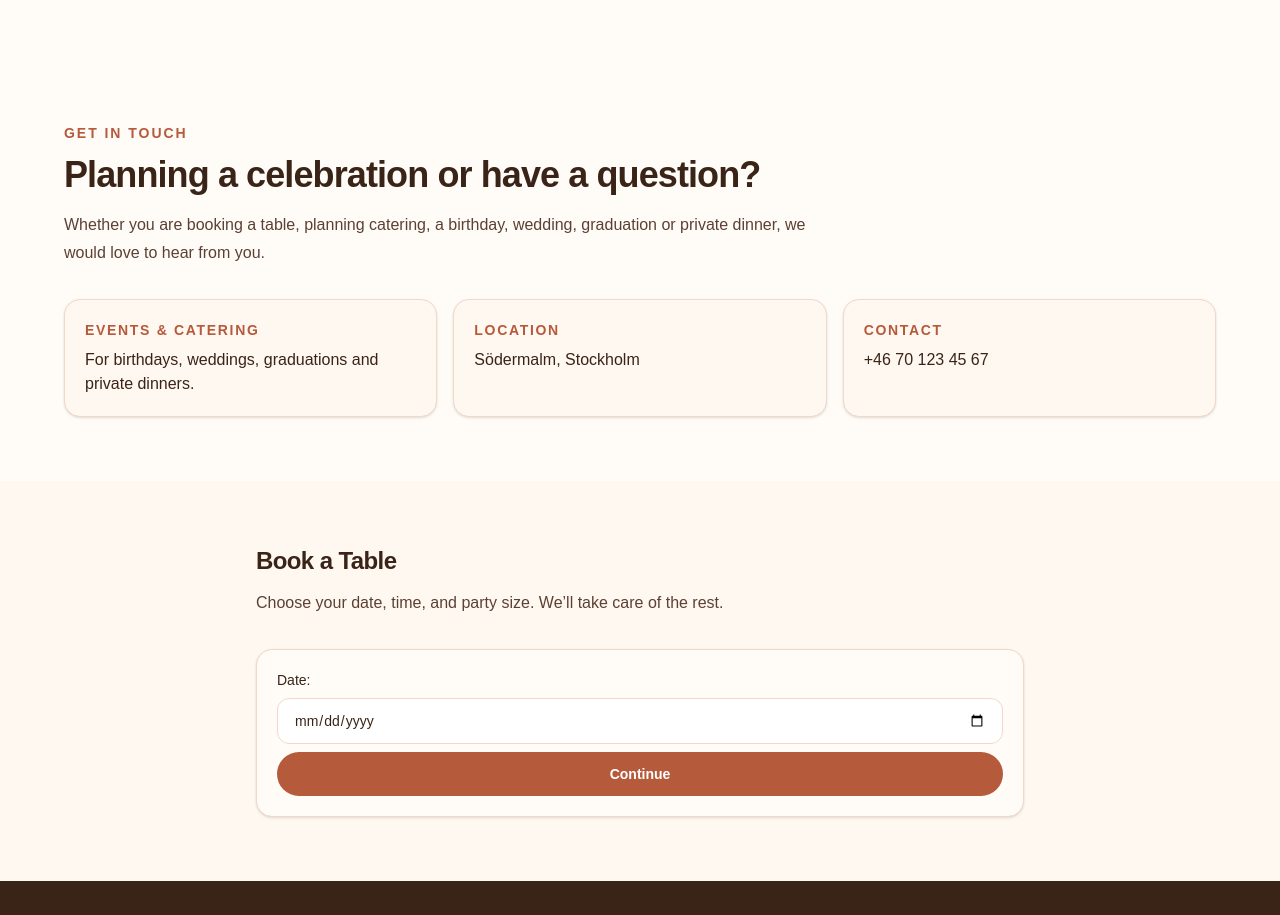
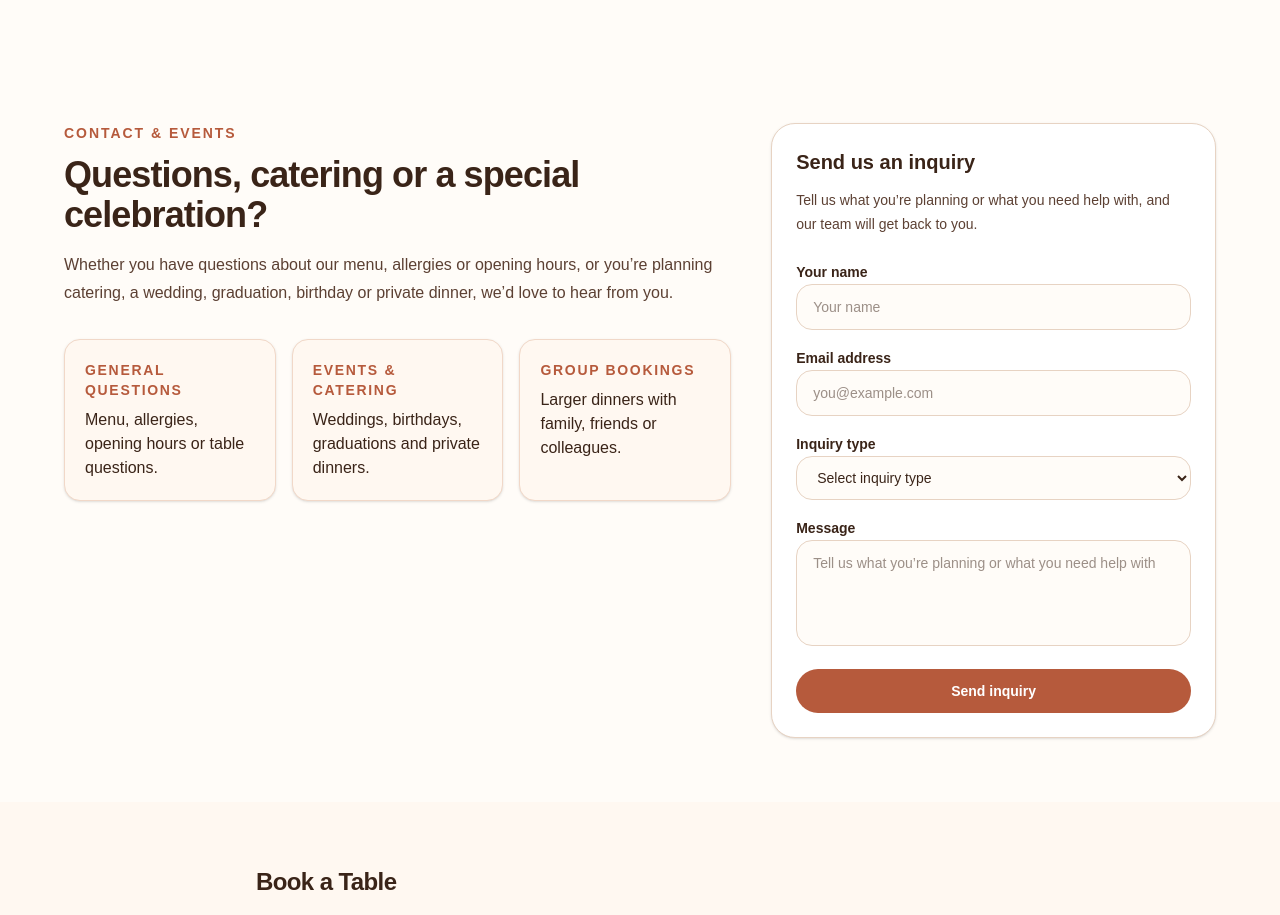
Before and after one commit to Brianosumba/restaurant-booking-app, a Next.js app: page / in a window 1280 px wide. Shown: the part 2180-3095 px from the top of the page. Built offline with nearby package versions, Linux system fonts and the light colour scheme.

Commit message:
feat: build contact section inquiry form layout

```diff
--- a/src/app/components/ContactSection.tsx
+++ b/src/app/components/ContactSection.tsx
@@ -2,44 +2,134 @@ export default function ContactSection() {
   return (
     <section id="contact" className="bg-[#FFFCF8] px-4 py-16">
       <div className="mx-auto max-w-6xl">
+        <div className="grid gap-10 lg:grid-cols-[1.2fr_0.8fr] lg:items-start">
+          <div className="max-w-3xl">
             <p className="text-sm font-semibold tracking-[0.14em] uppercase text-[#B65A3C]">
-          Get in Touch
+              Contact & Events
             </p>
             <h2 className="mt-3 text-3xl sm:text-4xl font-bold tracking-tight text-[#3A2418]">
-          Planning a celebration or have a question?
+              Questions, catering or a special celebration?
             </h2>
-        <p className="mt-4 max-w-3xl text-base leading-7 text-[#5C4033]">
-          Whether you are booking a table, planning catering, a birthday,
-          wedding, graduation or private dinner, we would love to hear from you.
+            <p className="mt-4 text-base leading-7 text-[#5C4033]">
+              Whether you have questions about our menu, allergies or opening
+              hours, or you’re planning catering, a wedding, graduation,
+              birthday or private dinner, we’d love to hear from you.
             </p>
-
             <ul className="mt-8 grid gap-4 sm:grid-cols-3">
               <li className="rounded-2xl border border-[#F1D8C8] bg-[#FFF8F1] p-5 text-[#3A2418] flex flex-col gap-2 shadow-sm">
                 <h3 className="text-sm font-semibold uppercase tracking-[0.12em] text-[#B65A3C]">
-              Events & Catering
+                  General questions
                 </h3>
                 <p className="text-base font-medium text-[#3A2418]">
-              For birthdays, weddings, graduations and private dinners.
+                  Menu, allergies, opening hours or table questions.
                 </p>
               </li>
               <li className="rounded-2xl border border-[#F1D8C8] bg-[#FFF8F1] p-5 text-[#3A2418] flex flex-col gap-2 shadow-sm">
                 <h3 className="text-sm font-semibold uppercase tracking-[0.12em] text-[#B65A3C]">
-              Location
+                  Events & catering
                 </h3>
                 <p className="text-base font-medium text-[#3A2418]">
-              Södermalm, Stockholm
+                  Weddings, birthdays, graduations and private dinners.
                 </p>
               </li>
               <li className="rounded-2xl border border-[#F1D8C8] bg-[#FFF8F1] p-5 text-[#3A2418] flex flex-col gap-2 shadow-sm">
                 <h3 className="text-sm font-semibold uppercase tracking-[0.12em] text-[#B65A3C]">
-              Contact
+                  Group bookings
                 </h3>
                 <p className="text-base font-medium text-[#3A2418]">
-              +46 70 123 45 67
+                  Larger dinners with family, friends or colleagues.
                 </p>
               </li>
             </ul>
           </div>
+
+          <div className="rounded-3xl border border-[#E7D3C3] bg-white p-6 shadow-sm">
+            <h3 className="text-xl font-bold text-[#3A2418]">
+              Send us an inquiry
+            </h3>
+            <p className="mt-3 text-sm leading-6 text-[#5C4033]">
+              Tell us what you’re planning or what you need help with, and our
+              team will get back to you.
+            </p>
+            <form className="mt-6 space-y-4">
+              <div className="space-y-2">
+                <label
+                  htmlFor="name"
+                  className="text-sm font-semibold text-[#3A2418]"
+                >
+                  Your name
+                </label>
+                <input
+                  className="w-full rounded-2xl border border-[#E7D3C3] bg-[#FFFCF8] px-4 py-3 text-sm text-[#3A2418] outline-none transition focus:border-[#B65A3C] focus:ring-2 focus:ring-[#B65A3C]/20"
+                  type="text"
+                  id="name"
+                  name="name"
+                  placeholder="Your name"
+                  required
+                />
+              </div>
+              <div className="space-y-2">
+                <label
+                  htmlFor="email"
+                  className="text-sm font-semibold text-[#3A2418]"
+                >
+                  Email address
+                </label>
+                <input
+                  className="w-full rounded-2xl border border-[#E7D3C3] bg-[#FFFCF8] px-4 py-3 text-sm text-[#3A2418] outline-none transition focus:border-[#B65A3C] focus:ring-2 focus:ring-[#B65A3C]/20"
+                  type="email"
+                  id="email"
+                  name="email"
+                  placeholder="you@example.com"
+                  required
+                />
+              </div>
+              <div className="space-y-2">
+                <label
+                  htmlFor="inquiryType"
+                  className="text-sm font-semibold text-[#3A2418]"
+                >
+                  Inquiry type
+                </label>
+                <select
+                  id="inquiryType"
+                  name="inquiryType"
+                  required
+                  className="w-full rounded-2xl border border-[#E7D3C3] bg-[#FFFCF8] px-4 py-3 text-sm text-[#3A2418] outline-none transition focus:border-[#B65A3C] focus:ring-2 focus:ring-[#B65A3C]/20"
+                >
+                  <option value="">Select inquiry type</option>
+                  <option value="general">General questions</option>
+                  <option value="events">Events & catering</option>
+                  <option value="group">Group bookings</option>
+                  <option value="other">Other</option>
+                </select>
+              </div>
+              <div className="space-y-2">
+                <label
+                  htmlFor="message"
+                  className="text-sm font-semibold text-[#3A2418]"
+                >
+                  Message
+                </label>
+                <textarea
+                  id="message"
+                  name="message"
+                  placeholder="Tell us what you’re planning or what you need help with"
+                  rows={4}
+                  className="w-full resize-none rounded-2xl border border-[#E7D3C3] bg-[#FFFCF8] px-4 py-3 text-sm text-[#3A2418] outline-none transition focus:border-[#B65A3C] focus:ring-2 focus:ring-[#B65A3C]/20"
+                  required
+                ></textarea>
+              </div>
+              <button
+                type="submit"
+                className="w-full rounded-full bg-[#B65A3C] px-6 py-3 text-sm font-semibold text-white transition hover:bg-[#9F4A31] focus:outline-none focus:ring-2 focus:ring-[#B65A3C]/30 focus:ring-offset-2"
+              >
+                Send inquiry
+              </button>
+            </form>
+          </div>
+        </div>
+      </div>
     </section>
   );
 }
```
Lines whose indentation alone changed are shown as unchanged.
